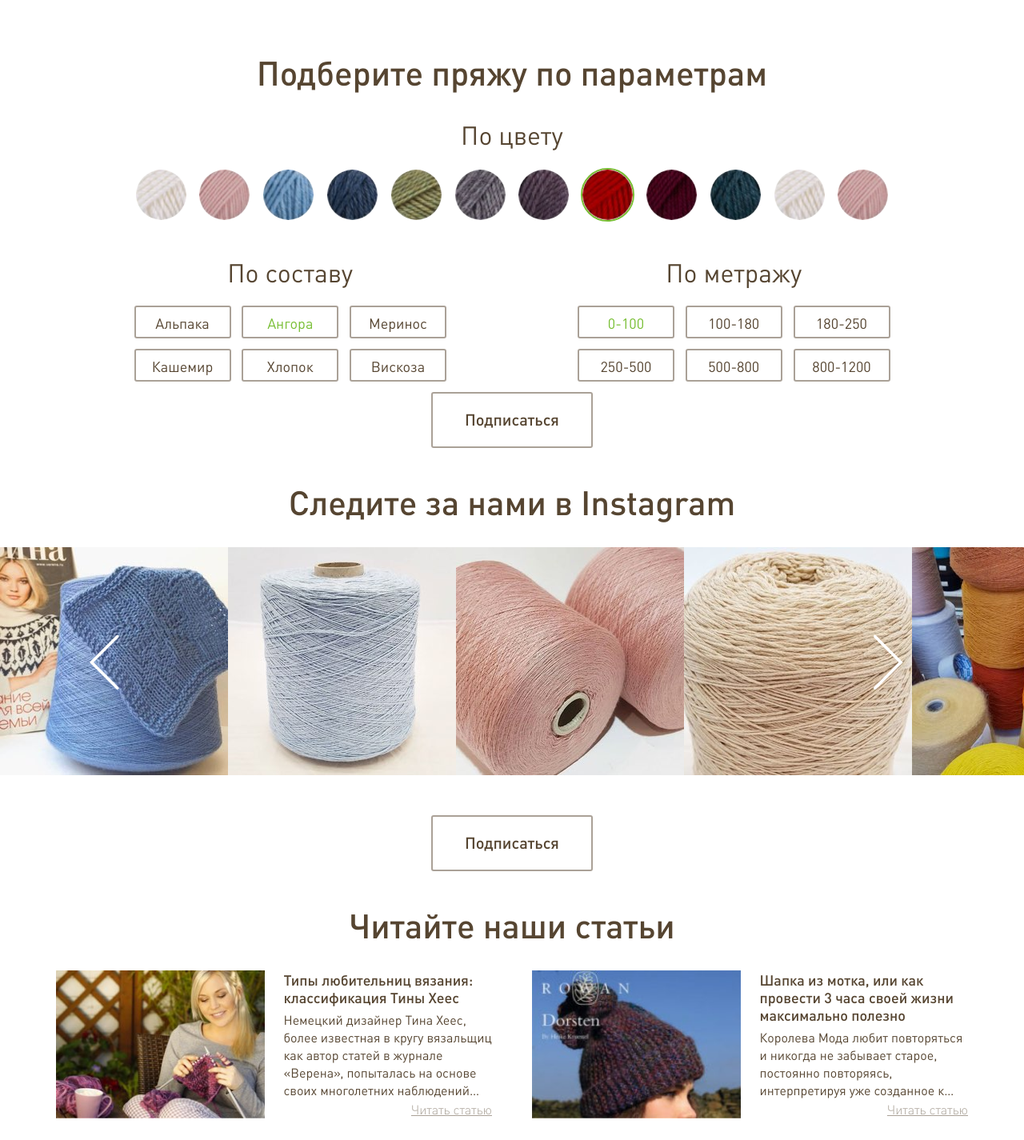
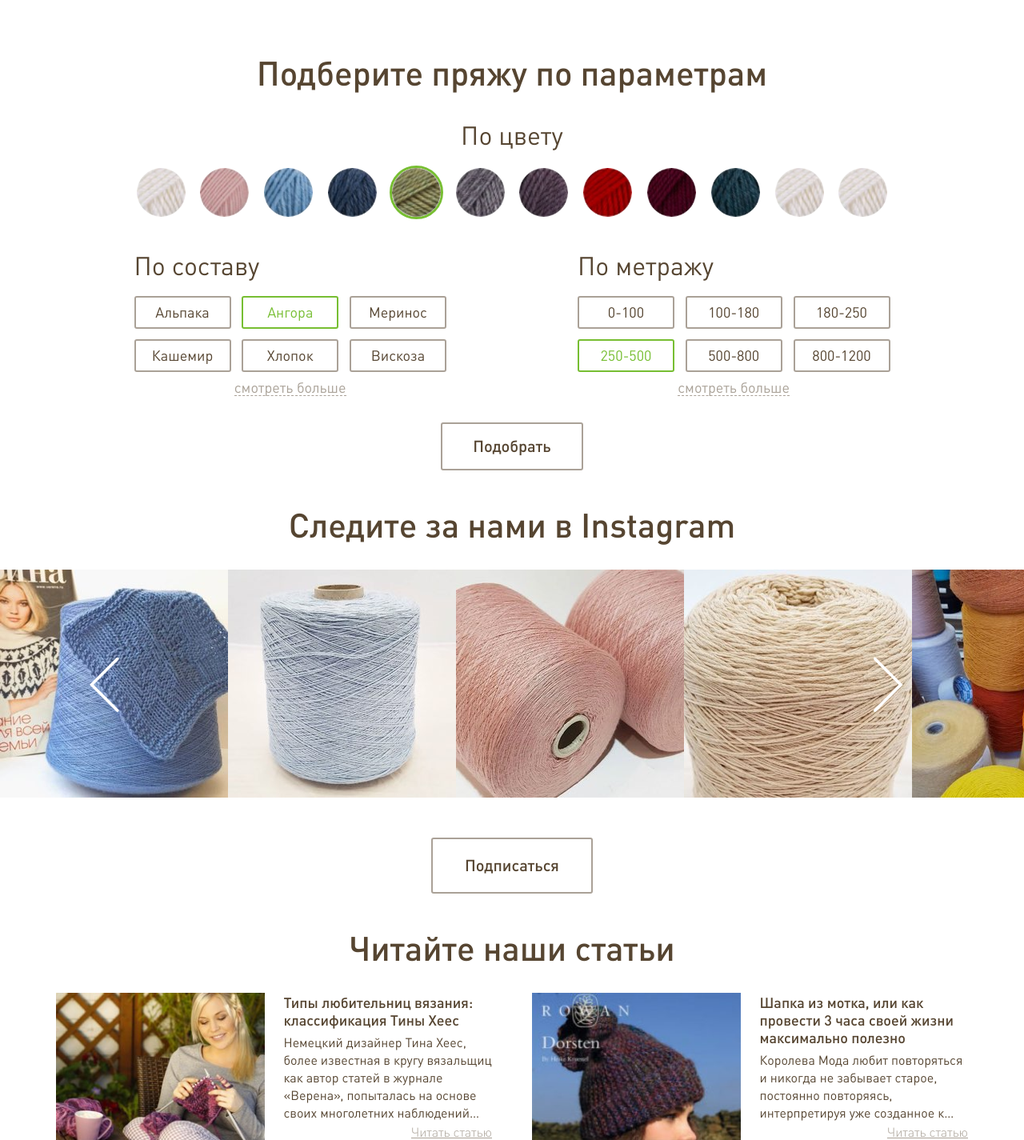
Before and after one commit to mikhkita/ikhcotom, a PHP site: page / in a window 1280 px wide. Shown: the part 2241-3666 px from the top of the page at 80% size. Run offline with PHP 8.4, Linux system fonts and the light colour scheme; some libraries are stand-ins or nearby versions; some web fonts are replaced.

Commit message:
главная

```diff
--- a/css/layout.css
+++ b/css/layout.css
@@ -708,6 +708,24 @@ h2.b-title{
 			.b-btn:hover{
 				border-color: #77BE32;
 			}
+			.b-filter-submit{
+			    padding-left: 38px;
+			    padding-right: 38px;
+			    padding-top: 12px;
+			    padding-bottom: 15px;
+			}
+			.b-show-more.hidden{
+				opacity: 0;
+			}
+			.b-more-tabs{
+				width: 100%;
+				display: none;
+				flex-wrap: wrap;
+				justify-content: space-between;
+			}
+				.b-more-tabs.visible{
+					display: flex;
+				}
 
 .b-choose-type .b-block{
 	max-width: 945px;
@@ -720,7 +738,11 @@ h2.b-title{
 		letter-spacing: 0;
 		text-align: center;
 		line-height: 39px;
-		margin-bottom: 24px;
+		margin-bottom: 21px;
+	}
+	.b-wool-tabs h3,
+	.b-lenght-tabs h3{
+		text-align: left;
 	}
 	.b-choose-type .b-product-texture{
 
@@ -733,7 +755,7 @@ h2.b-title{
 		.b-choose-type .b-product-texture img:last-child{
 
 		}
-		.b-choose-type .texture-list{
+		.b-choose-type .main-texture-list{
 			display: flex;
 			flex-wrap: wrap;
 			justify-content: space-between;
@@ -743,6 +765,7 @@ h2.b-title{
 		display: flex;
 		flex-wrap: wrap;
 		justify-content: space-between;
+		margin-bottom: 50px;
 	}
 		.b-main-tabs h3{
 			width: 100%;
@@ -752,6 +775,7 @@ h2.b-title{
 			display: flex;
 			flex-wrap: wrap;
 			justify-content: space-between;
+			position: relative;
 		}
 			.b-tab-wool{
 				font-family: DINPro-Regular;
@@ -763,12 +787,70 @@ h2.b-title{
 				width: 121px;
 				display: inline-block;
 				margin-bottom: 13px;
-				padding: 8px 20px;
+				padding: 6px 20px 12px 20px;
 				height: 41px;
 			}
 			.b-tab-wool.active{
 				color:#77BE32;
 			}
+	.main-texture {
+		position: absolute;
+		z-index: -1;
+		opacity: 0;
+		margin: 10px 0 0 7px;
+	}
+		.main-texture + label {
+			position: relative;
+			cursor: pointer;
+		}
+			.main-texture + label img {
+				border: 3px solid transparent;
+			}
+			.main-texture:hover + label img{
+				border: 3px solid #77BE32;
+			}
+		.main-texture:checked + label img {
+		 	border: 3px solid #77BE32;
+		}
+	.wool-input,
+	.lenght-input{
+		position: absolute;
+		z-index: -1;
+		opacity: 0;
+		margin: 10px 0 0 7px;
+	}
+		.wool-input + label,
+		.lenght-input + label {
+			position: relative;
+			cursor: pointer;
+		}
+			.wool-input:hover + label,
+			.lenght-input:hover + label{
+				border-color: #77BE32;
+			}
+		.wool-input:checked + label,
+		.lenght-input:checked + label{
+			border-color: #77BE32;
+			color: #77BE32;
+		}
+	.b-show-more{
+		color: rgba(86, 69, 49, 0.5);
+		border-bottom: 1px dashed rgba(86, 69, 49, 0.5);
+		cursor: pointer;
+		font-family: DINPro-Regular;
+		font-size: 18px;
+		letter-spacing: 0;
+		text-align: center;
+		line-height: 22px;
+		text-align: center;
+		position: absolute;
+		left: calc(50% - 70px);
+		bottom: -17px;
+	}
+		.b-show-more:hover{
+			color: rgba(86, 69, 49, 1);
+			border-bottom: 1px solid rgba(86, 69, 49, 1);
+		}
 .b-im-watch{
 	text-align: center;
 }
@@ -1686,7 +1768,7 @@ h2.b-title{
 							border: 1px solid #E6E6E6;
 						}
 					.b-product-texture{
-						margin-bottom: 32px;
+						margin-bottom: 26px;
 					}
 						.texture-list{
 							max-height: 116px;
--- a/index.html
+++ b/index.html
@@ -204,7 +204,7 @@
 					<div class="b-discount-price"></div>
 				</a>
 			</div>
-			<div class="b-btn">Смотреть все</div>
+			<a class="b-btn">Смотреть все</a>
 		</div>
 	</div>
 	<div class="b b-stock">
@@ -301,51 +301,94 @@
 					<div class="b-discount-price"></div>
 				</a>
 			</div>
-			<div class="b-btn">Смотреть все</div>
+			<a class="b-btn">Смотреть все</a>
 		</div>
 	</div>
 	<div class="b b-choose-type">
 		<div class="b-block">
+			<form class="b-main-filter">
 				<h2 class="b-title">Подберите пряжу по параметрам</h2>
 				<h3>По цвету</h3>
 				<div class="b-product-texture">
-				<div class="texture-list">
-					<img src="i/color-1.jpg">
-					<img src="i/color-2.jpg">
-					<img src="i/color-3.jpg">
-					<img src="i/color-4.jpg">
-					<img src="i/color-5.jpg">
-					<img src="i/color-6.jpg">
-					<img src="i/color-7.jpg">
-					<img src="i/color-8.jpg" class="active">
-					<img src="i/color-9.jpg">
-					<img src="i/color-10.jpg">
-					<img src="i/color-1.jpg">
-					<img src="i/color-2.jpg">
+					<div class="main-texture-list">
+						<input name="texture" type="radio" class="main-texture" id="texture-1" value="1">
+						<label for="texture-1"><img src="i/color-1.jpg"></label>
+						<input name="texture" type="radio" class="main-texture" id="texture-2" value="2">
+						<label for="texture-2"><img src="i/color-2.jpg"></label>
+						<input name="texture" type="radio" class="main-texture" id="texture-3" value="3">
+						<label for="texture-3"><img src="i/color-3.jpg"></label>
+						<input name="texture" type="radio" class="main-texture" id="texture-4" value="4">
+						<label for="texture-4"><img src="i/color-4.jpg"></label>
+						<input name="texture" type="radio" class="main-texture" id="texture-5" value="5" checked>
+						<label for="texture-5"><img src="i/color-5.jpg"></label>
+						<input name="texture" type="radio" class="main-texture" id="texture-6" value="6">
+						<label for="texture-6"><img src="i/color-6.jpg"></label>
+						<input name="texture" type="radio" class="main-texture" id="texture-7" value="7">
+						<label for="texture-7"><img src="i/color-7.jpg"></label>
+						<input name="texture" type="radio" class="main-texture" id="texture-8" value="8">
+						<label for="texture-8"><img src="i/color-8.jpg"></label>
+						<input name="texture" type="radio" class="main-texture" id="texture-9" value="9">
+						<label for="texture-9"><img src="i/color-9.jpg"></label>
+						<input name="texture" type="radio" class="main-texture" id="texture-10" value="10">
+						<label for="texture-10"><img src="i/color-10.jpg"></label>
+						<input name="texture" type="radio" class="main-texture" id="texture-11" value="11">
+						<label for="texture-11"><img src="i/color-1.jpg"></label>
+						<input name="texture" type="radio" class="main-texture" id="texture-12" value="12">
+						<label for="texture-12"><img src="i/color-1.jpg"></label>
 					</div>
 				</div>
 				<div class="b-main-tabs">
 					<div class="b-wool-tabs">
 					<h3>По составу</h3>
-					<div class="b-btn b-btn-tab b-tab-wool">Альпака</div>
-					<div class="b-btn b-btn-tab b-tab-wool active">Ангора</div>
-					<div class="b-btn b-btn-tab b-tab-wool">Меринос</div>
-					<div class="b-btn b-btn-tab b-tab-wool">Кашемир</div>
-					<div class="b-btn b-btn-tab b-tab-wool">Хлопок</div>
-					<div class="b-btn b-btn-tab b-tab-wool">Вискоза</div>
+						<input class="wool-input" name="wool-type" type="radio" id="wool-1" value="1">
+						<label class="b-btn b-tab-wool" for="wool-1">Альпака</label>
+						<input class="wool-input" name="wool-type" type="radio" id="wool-2" value="2" checked>
+						<label class="b-btn b-tab-wool" for="wool-2">Ангора</label>
+						<input class="wool-input" name="wool-type" type="radio" id="wool-3" value="3">
+						<label class="b-btn b-tab-wool" for="wool-3">Меринос</label>
+						<input class="wool-input" name="wool-type" type="radio" id="wool-4" value="4">
+						<label class="b-btn b-tab-wool" for="wool-4">Кашемир</label>
+						<input class="wool-input" name="wool-type" type="radio" id="wool-5" value="5">
+						<label class="b-btn b-tab-wool" for="wool-5">Хлопок</label>
+						<input class="wool-input" name="wool-type" type="radio" id="wool-6" value="6">
+						<label class="b-btn b-tab-wool" for="wool-6">Вискоза</label>
+						<div class="b-more-tabs">
+							<input class="wool-input" name="wool-type" type="radio" id="wool-7" value="7">
+							<label class="b-btn b-tab-wool" for="wool-7">Кашемир</label>
+							<input class="wool-input" name="wool-type" type="radio" id="wool-8" value="8">
+							<label class="b-btn b-tab-wool" for="wool-8">Хлопок</label>
+							<input class="wool-input" name="wool-type" type="radio" id="wool-9" value="9">
+							<label class="b-btn b-tab-wool" for="wool-9">Вискоза</label>
 						</div>
-
+						<div class="b-show-more">смотреть больше</div>
+					</div>
 					<div class="b-lenght-tabs">
 					<h3>По метражу</h3>
-					<div class="b-btn b-btn-tab b-tab-wool active">0-100</div>
-					<div class="b-btn b-btn-tab b-tab-wool">100-180</div>
-					<div class="b-btn b-btn-tab b-tab-wool">180-250</div>
-					<div class="b-btn b-btn-tab b-tab-wool">250-500</div>
-					<div class="b-btn b-btn-tab b-tab-wool">500-800</div>
-					<div class="b-btn b-btn-tab b-tab-wool">800-1200</div>
+						<input class="lenght-input" name="lenght" type="radio" id="lenght-1" value="1">
+						<label class="b-btn b-tab-wool" for="lenght-1">0-100</label>
+						<input class="lenght-input" name="lenght" type="radio" id="lenght-2" value="2">
+						<label class="b-btn b-tab-wool" for="lenght-2">100-180</label>
+						<input class="lenght-input" name="lenght" type="radio" id="lenght-3" value="3">
+						<label class="b-btn b-tab-wool" for="lenght-3">180-250</label>
+						<input class="lenght-input" name="lenght" type="radio" id="lenght-4" value="4" checked>
+						<label class="b-btn b-tab-wool" for="lenght-4">250-500</label>
+						<input class="lenght-input" name="lenght" type="radio" id="lenght-5" value="5">
+						<label class="b-btn b-tab-wool" for="lenght-5">500-800</label>
+						<input class="lenght-input" name="lenght" type="radio" id="lenght-6" value="6">
+						<label class="b-btn b-tab-wool" for="lenght-6">800-1200</label>
+						<div class="b-more-tabs">
+							<input class="lenght-input" name="lenght" type="radio" id="lenght-7" value="7">
+							<label class="b-btn b-tab-wool" for="lenght-7">250-500</label>
+							<input class="lenght-input" name="lenght" type="radio" id="lenght-8" value="8">
+							<label class="b-btn b-tab-wool" for="lenght-8">500-800</label>
+							<input class="lenght-input" name="lenght" type="radio" id="lenght-9" value="9">
+							<label class="b-btn b-tab-wool" for="lenght-9">800-1200</label>
+						</div>
+						<div class="b-show-more">смотреть больше</div>
 					</div>
 				</div>
-		<div class="b-btn">Подписаться</div>
+				<a href="#" class="b-btn b-filter-submit" ajax>Подобрать</a>
+			</form>
 		</div>
 	</div>
 	<div class="b b-im-watch">
--- a/js/main.js
+++ b/js/main.js
@@ -100,6 +100,11 @@ $(document).ready(function(){
         autoplay: false,
         focusOnSelect: true,
         variableWidth: true
+    });
+
+    $(".b-show-more").click(function(){
+        $(this).addClass("hidden");
+        $(this).prev().addClass("visible");
     });
 
     $(".b-item-card").height($(".b-item-cards").outerHeight());
```
Lines whose indentation alone changed are shown as unchanged.
